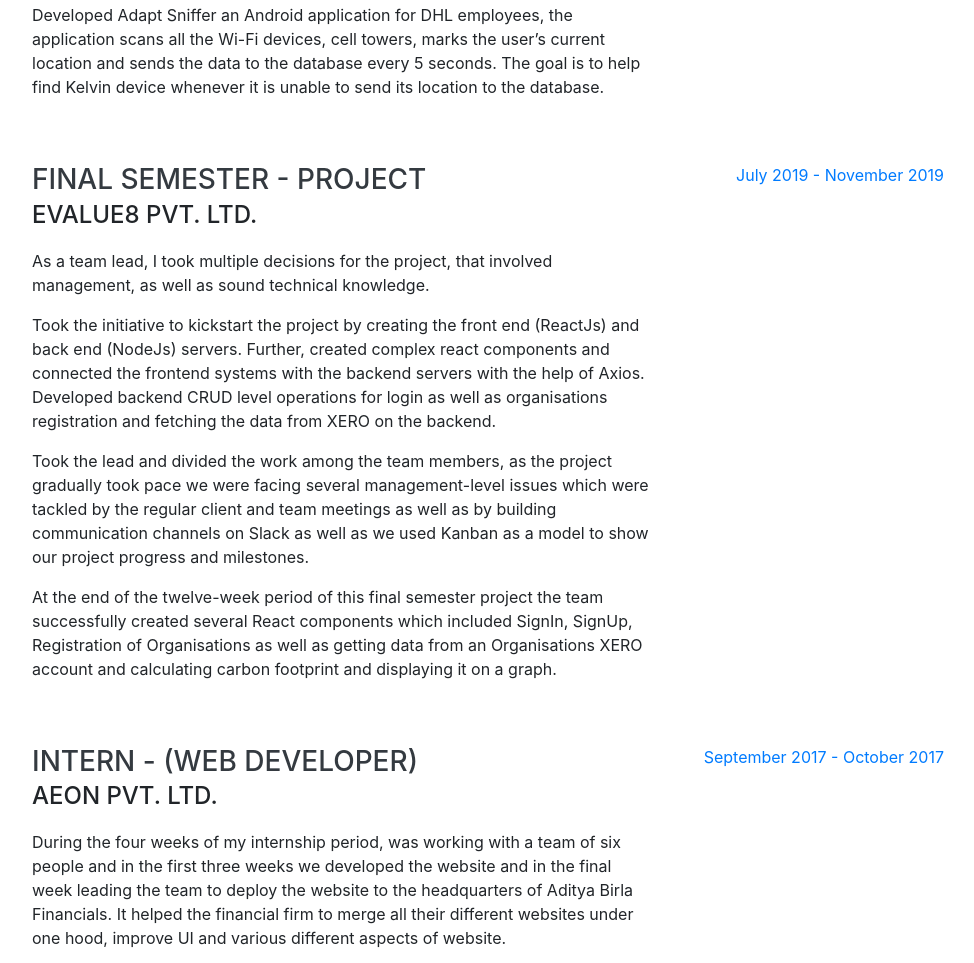
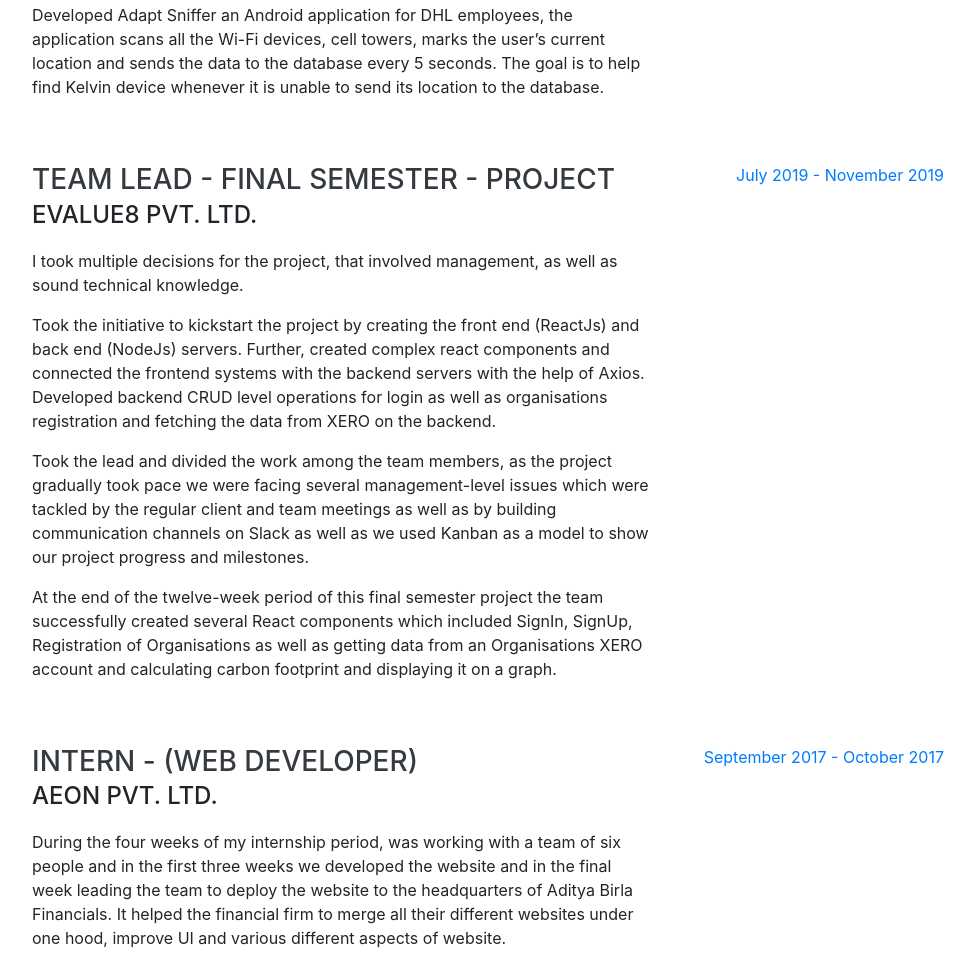
Before and after one commit to vaz007/vaz007.github.io, a website with bundled scripts: page index.html in a window 1280 px wide. Shown: the part 1314-2277 px from the top of the page, without its empty margins (288-1262 px from the left). Built offline with nearby package versions, Linux system fonts and the light colour scheme; a web font is replaced by a local one.

Commit message:
data change

```diff
--- a/index.html
+++ b/index.html
@@ -128,10 +128,10 @@
 
         <div class="resume-item d-flex flex-column flex-md-row justify-content-between mb-5">
           <div class="resume-content">
-            <h3 class="mb-0">Final Semester - Project</h3>
+            <h3 class="mb-0">Team Lead - Final Semester - Project</h3>
             <div class="subheading mb-3">Evalue8 Pvt. Ltd.</div>
             <p>
-              As a team lead, I took multiple decisions for the project, that involved management, as well as sound
+              I took multiple decisions for the project, that involved management, as well as sound
               technical knowledge.
             </p>
             <p>
```
